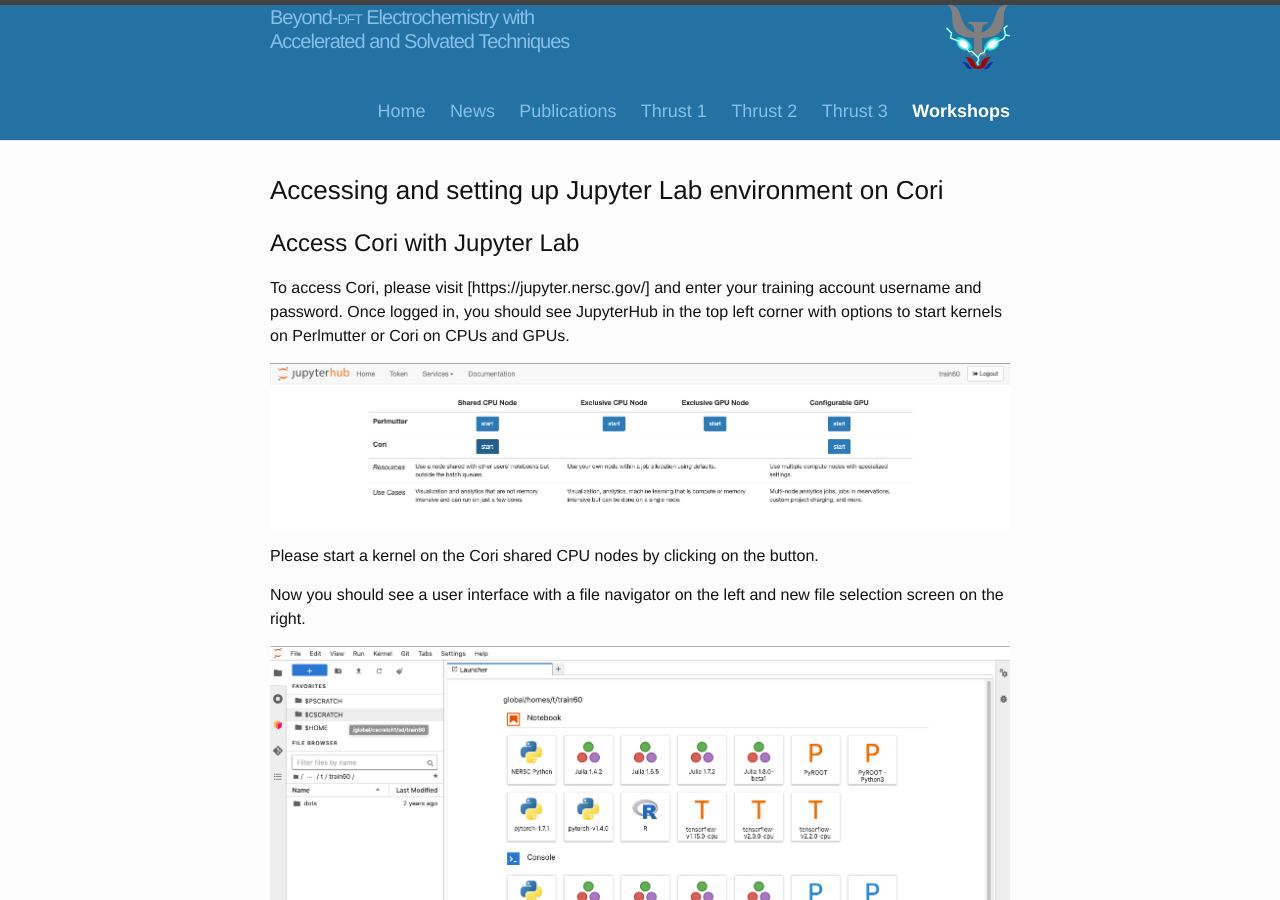
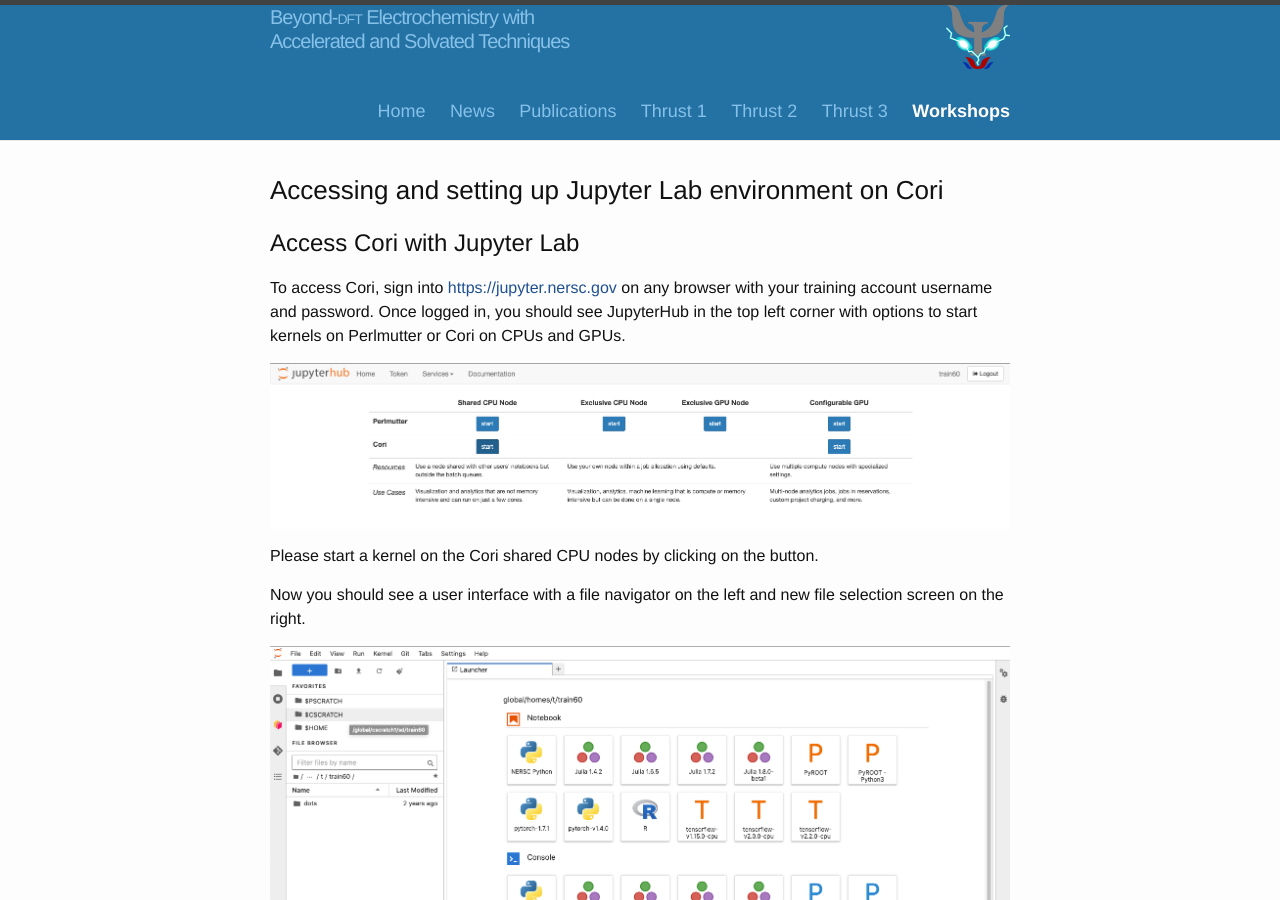
Before and after one commit to shankar1729/beast-echem, a Jekyll site: the page built from workshops/2022/setup/setup.md, in a window 1280 px wide and 900 px high. Built offline with Jekyll 4.4.1, drawn with Linux system fonts in a browser that asks for light colours.

Commit message:
Updated setup instructions

```diff
--- a/workshops/2022/setup/setup.md
+++ b/workshops/2022/setup/setup.md
@@ -10,7 +10,7 @@
 
 ## Access Cori with Jupyter Lab
 
-To access Cori, please visit [https://jupyter.nersc.gov/] and enter your training account username and password.
+To access Cori, sign into [https://jupyter.nersc.gov](https://jupyter.nersc.gov) on any browser with your training account username and password.
 Once logged in, you should see JupyterHub in the top left corner with options to start kernels on Perlmutter or Cori on CPUs and GPUs.
 
 ![Cori Jupyter log-in page](cori-jupyter-login.png)
```
